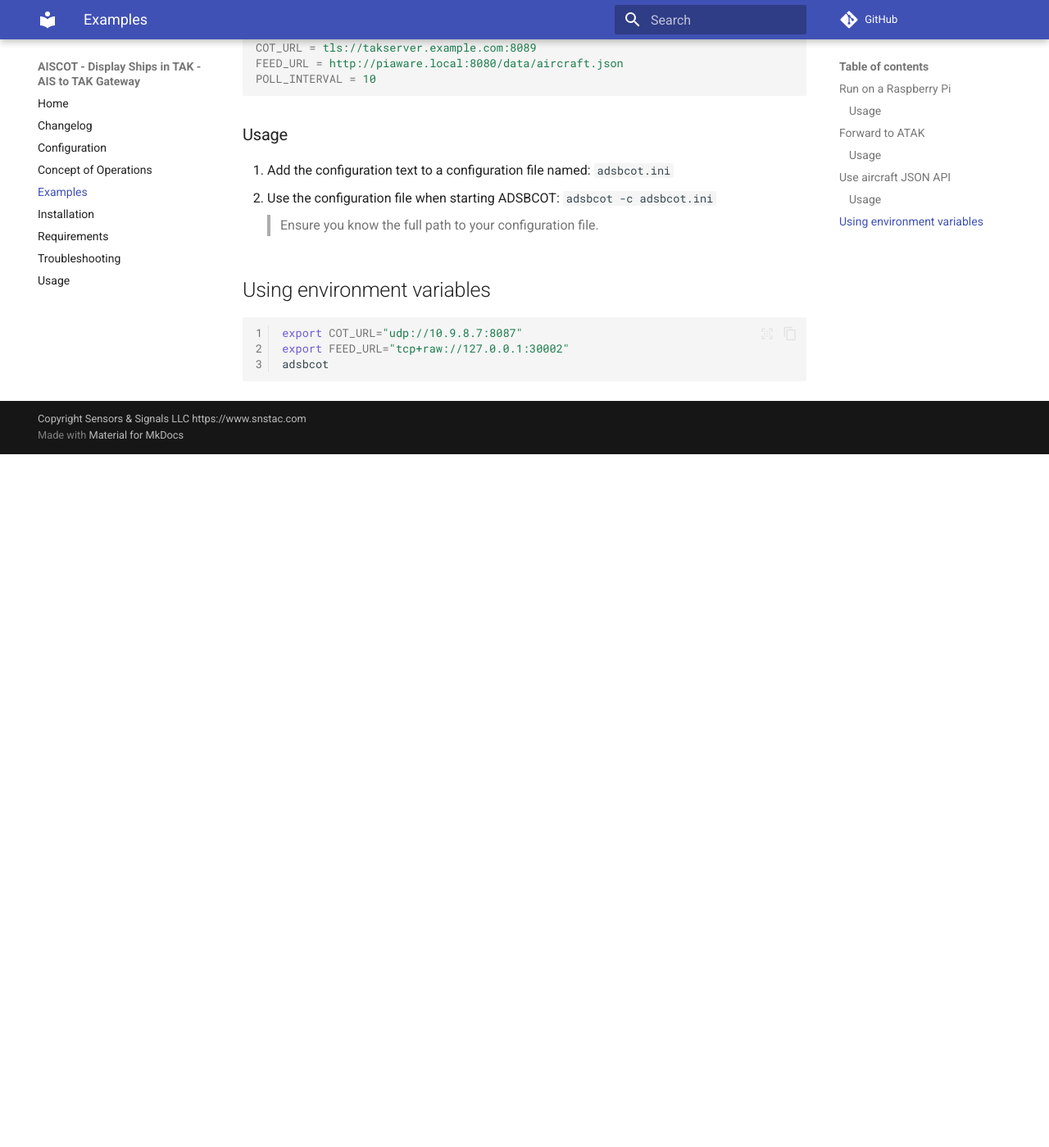
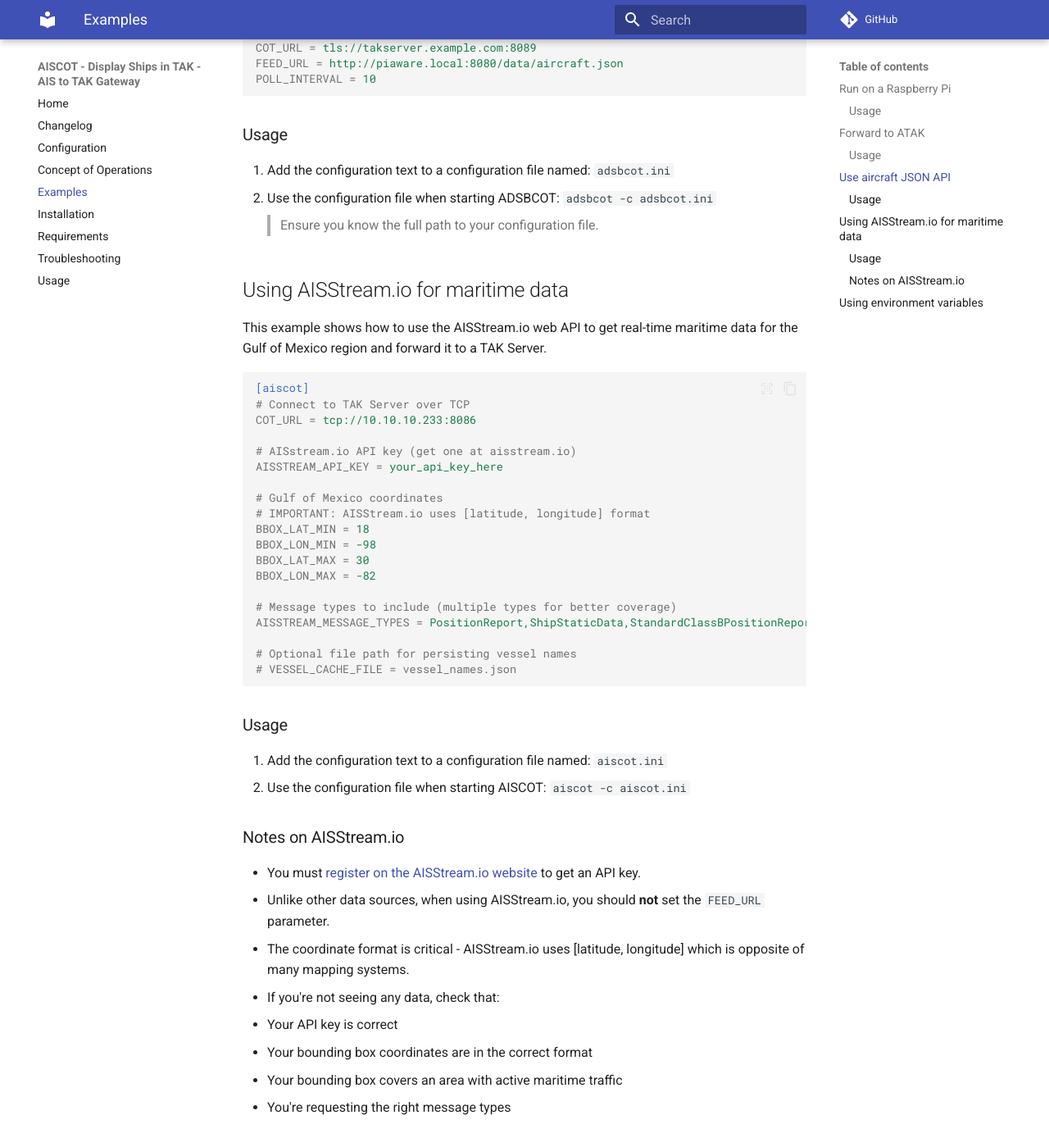
Before and after one commit to snstac/aiscot, an MkDocs documentation site: the page built from docs/examples.md, in a window 1280 px wide and 1400 px high, scrolled down 1820 px. Shown: the whole window at 82% size. Built offline with MkDocs 1.6.1 and Material for MkDocs 9.7.7, drawn with Linux system fonts in a browser that asks for light colours; comment, search, counter and statistics services are not loaded; before the commit the page ends 2374 px from its top, so only the background shows below that.

Commit message:
Enhance documentation with example configuration for AISStream.io integration, including usage notes and API key requirements.

````diff
--- a/docs/examples.md
+++ b/docs/examples.md
@@ -1,4 +1,3 @@
-
 The following diagram shows an example setup of AISCOT utilizing a dAISy+ AIS receiver
 with an outboard Marine VHF antenna, a Raspberry Pi running aisdispatcher and AISCOT,
 forwarding COT to a TAK Server and WinTAK & ATAK clients. (OV-1)
@@ -64,6 +63,47 @@
 2. Use the configuration file when starting ADSBCOT: ``adsbcot -c adsbcot.ini``
 > Ensure you know the full path to your configuration file.
 
+## Using AISStream.io for maritime data
+
+This example shows how to use the AISStream.io web API to get real-time maritime data for the Gulf of Mexico region and forward it to a TAK Server.
+
+```ini
+[aiscot]
+# Connect to TAK Server over TCP
+COT_URL = tcp://10.10.10.233:8086
+
+# AISstream.io API key (get one at aisstream.io)
+AISSTREAM_API_KEY = your_api_key_here
+
+# Gulf of Mexico coordinates
+# IMPORTANT: AISStream.io uses [latitude, longitude] format
+BBOX_LAT_MIN = 18
+BBOX_LON_MIN = -98
+BBOX_LAT_MAX = 30
+BBOX_LON_MAX = -82
+
+# Message types to include (multiple types for better coverage)
+AISSTREAM_MESSAGE_TYPES = PositionReport,ShipStaticData,StandardClassBPositionReport,ExtendedClassBPositionReport
+
+# Optional file path for persisting vessel names
+# VESSEL_CACHE_FILE = vessel_names.json
+```
+
+### Usage
+
+1. Add the configuration text to a configuration file named: `aiscot.ini`
+2. Use the configuration file when starting AISCOT: `aiscot -c aiscot.ini`
+
+### Notes on AISStream.io
+
+- You must [register on the AISStream.io website](https://aisstream.io/) to get an API key.
+- Unlike other data sources, when using AISStream.io, you should **not** set the `FEED_URL` parameter.
+- The coordinate format is critical - AISStream.io uses [latitude, longitude] which is opposite of many mapping systems.
+- If you're not seeing any data, check that:
+  1. Your API key is correct
+  2. Your bounding box coordinates are in the correct format
+  3. Your bounding box covers an area with active maritime traffic
+  4. You're requesting the right message types
 
 ## Using environment variables
 
````
